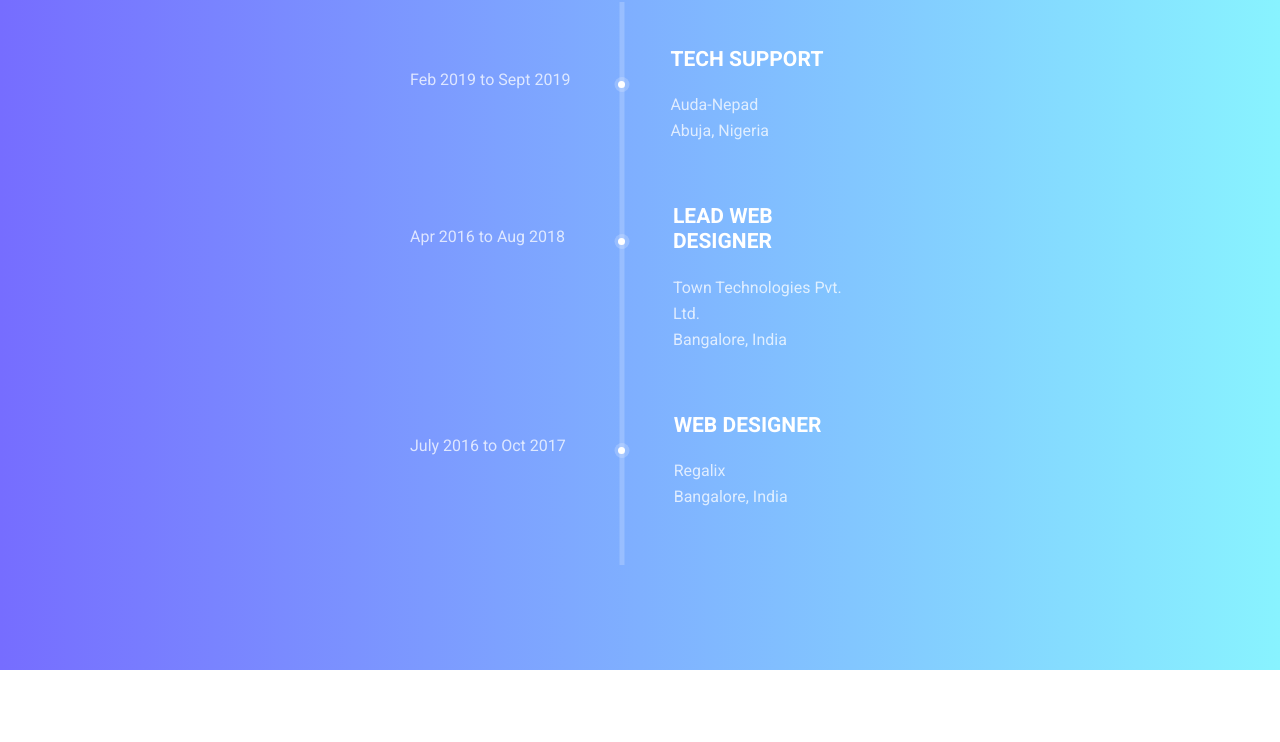
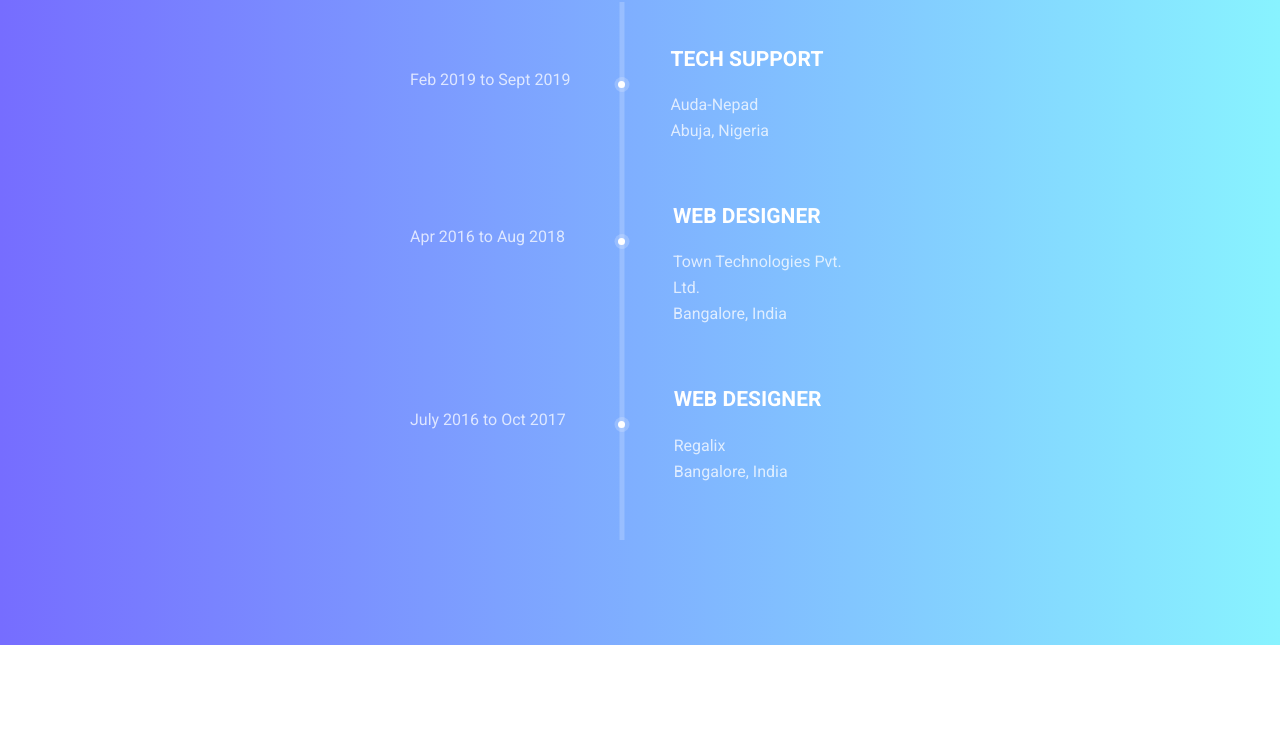
Before and after one commit to princeid/Portfolio, a plain HTML site: page about.html in a window 1280 px wide. Shown: the part 1428-2170 px from the top of the page. Drawn offline with Linux system fonts and the light colour scheme.

Commit message:
Update about.html

```diff
--- a/about.html
+++ b/about.html
@@ -193,7 +193,7 @@
 										<p>Apr 2016 to Aug 2018 &nbsp;</p>
 									</div>
 									<div class="media-body">
-										<h4>Lead Web Designer</h4>
+										<h4>Web Designer</h4>
 										<p>Town Technologies Pvt. Ltd.<br />Bangalore, India</p>
 									</div>
 								</div>
```
